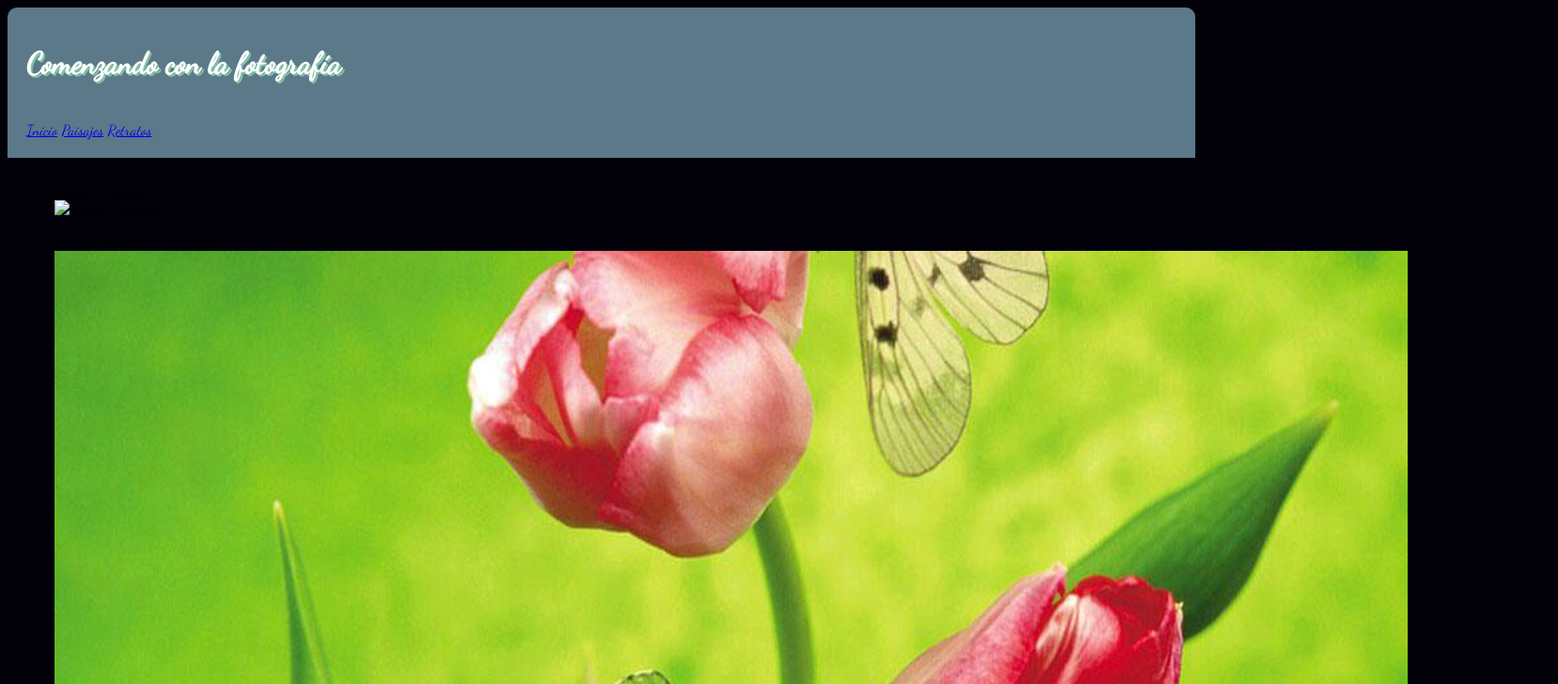
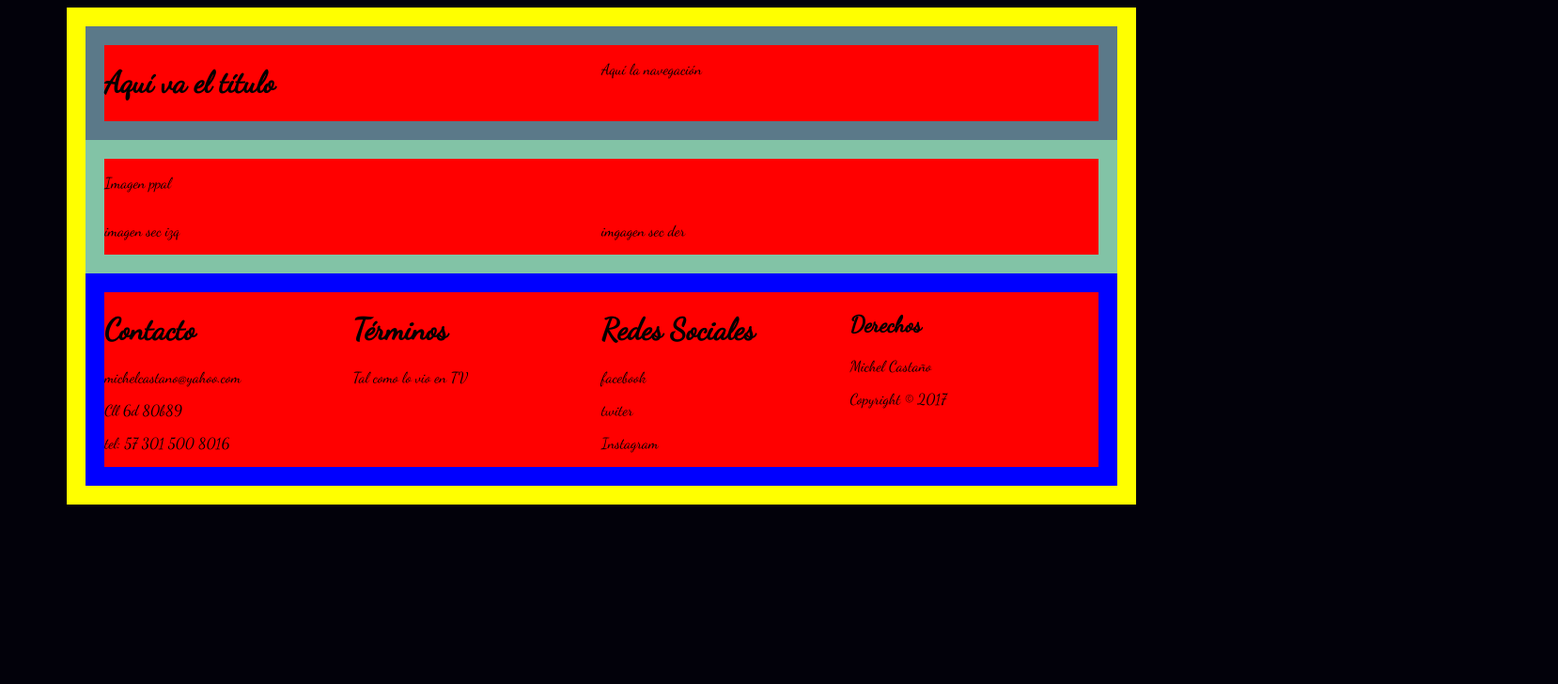
Before and after one commit to michelcastano/Web_de_Fotografia, a plain HTML site: page index.html in a window 1280 px wide. Shown: the top 728 px of the page at 94% size, 1658 px wide, since content can reach past the window. Drawn offline with Linux system fonts and the light colour scheme.

Commit message:
esquema básico Mostly Fluid terminado
- Logré hacer el esquema de tamaños variables mostly fluid en css
- Hasta aquí hay una estructura base de index, para llenar con contenido
- Es posible que seanecesarios 3 css, una para cada página

```diff
--- a/index.html
+++ b/index.html
@@ -11,33 +11,26 @@
     <div class="container">
       <div class="header">
         <div id="titulo">
-          <h1>Comenzando con la fotografía</h1>
+            <h1>Aquí va el título</h1>
         </div>
         <div id="navbar">
-          <nav>
-            <a href="index.html">Inicio</a>
-            <a href="paisajes.html">Paisajes</a>
-            <a href="retratos.html">Retratos</a>
-          </nav>
+          <p>Aquí la navegación</p>
         </div>
       </div>
 
 
-      <div id="contenido">
-        <figure id="img_ppal">
-          <figcaption>Imagen Principal</figcaption>
-          <img src="images/img_ppal.jpg" alt="Imagen Principal">
-        </figure>
-        <figure>
-          <figcaption>Imagen Secundaria Izquierda</figcaption>
-          <img src="images/img_sec_izq.jpg" alt="Imagen Secundaria Izquierda">
-        </figure>
-        <figure>
-          <figcaption>Imagen Secundaria Derecha</figcaption>
-          <img src="images/img_sec_der.jpg" alt="Imagen Secundaria Derecha">
-        </figure>
+      <div class="contenido">
+        <div id="imgppal">
+          <p>Imagen ppal</p>
+        </div>
+        <div id="img_sec_izq">
+          <p>imagen sec izq</p>
+        </div>
+        <div id="img_sec_der">
+          <p>imgagen sec der</p>
+        </div>
       </div>
-      <footer>
+      <div class="footer">
         <div id="contacto">
           <h1>Contacto</h1>
           <p>michelcastano@yahoo.com</p>
@@ -59,7 +52,7 @@
           <p>Michel Castaño </p>
           <p>Copyright &copy 2017</p>
         </div>
-      </footer>
+      </div>
     </div>
   </body>
 </html>
--- a/styles/master.css
+++ b/styles/master.css
@@ -4,34 +4,116 @@ body{
 }
 
 .container {
-	margin: 0;
-	padding: 0;
-	width: 100%;
-
+  box-sizing: border-box;
+	padding: 20px;
+  margin-left: auto;
+  margin-right: auto;
+	width: 90%;
+  background-color: yellow;
+  display: -webkit-flex;
+  display: flex;
+  -webkit-flex-flow: row wrap;
+  flex-flow: row wrap;
 }
 
-.container div {
-	box-sizing: border-box;
-	min-width: 150px;
-	padding: 10px;
+.header,.contenido,.footer{
+  width: 100%;
+  min-width: 150px;
+  padding: 20px;
+  display: -webkit-flex;
+  display: flex;
+  flex-direction: row;
+  flex-wrap: wrap;
+  flex-flow: wrap;
+  -webkit-flex-flow: row wrap;
 }
 
 .header{
-  background-color:  #5b7989;
-  color: white;
-  border-radius: 10px 10px 0px 0px;
+    background-color: #5b7989;
+}
+#titulo{
+  width: 100%;
+  background-color: green;
+}
+#navbar{
+  width: 100%;
+  background-color: green;
 }
 
 
-.header h1{
-    text-shadow: 2px 2px 0px #82c3a6;
-    width: 50%;
+.contenido{
+  background-color:  #82c3a6;
+}
+#imgppal{
+  width: 100%;
+  background-color: green;
+}
+#img_sec_izq{
+  width: 100%;
+  background-color: green;
+}
+#img_sec_der{
+  width: 100%;
+  background-color: green;
 }
 
-img{
-  box-shadow: 2px 2px 0px #02010a;
+.footer{
+  background-color: blue;
+}
+#contacto{
+  width: 100%;
+  background-color: green;
+}
+#terminos{
+  width: 100%;
+  background-color: green;
+}
+#redes_sociales{
+  width: 100%;
+  background-color: green;
+}
+#derechos{
+  width: 100%;
+  background-color: green;
 }
 
-/*@media  (max-width:900px){
+@media (min-width: 900px) {
+  #titulo{
+    width: 50%;
+    background-color: red;
+  }
+  #navbar{
+    width: 50%;
+    background-color: red;
+  }
 
-}*/
+  #imgppal{
+    width: 100%;
+    background-color: red;
+  }
+  #img_sec_izq{
+    width: 50%;
+    background-color: red;
+  }
+  #img_sec_der{
+    width: 50%;
+    background-color: red;
+  }
+
+  #contacto{
+    width: 25%;
+    background-color: red;
+  }
+  #terminos{
+    width: 25%;
+    background-color: red;
+  }
+  #redes_sociales{
+    width: 25%;
+    background-color: red;
+  }
+  #derechos{
+    width: 25%;
+    background-color: red;
+  }
+}
```
